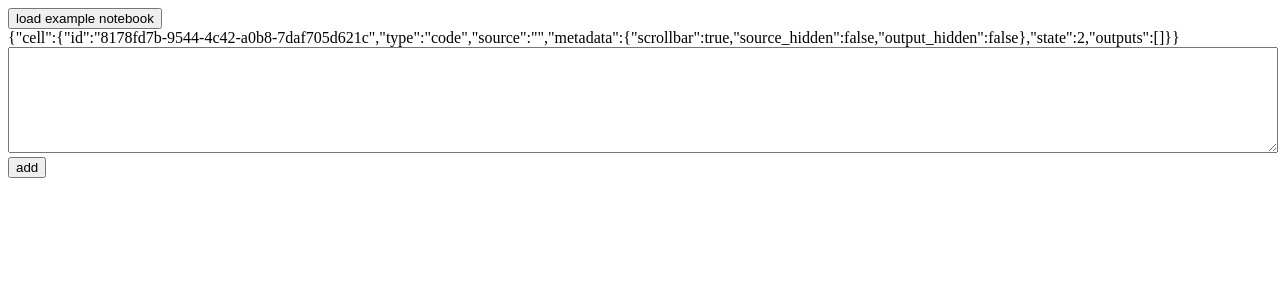
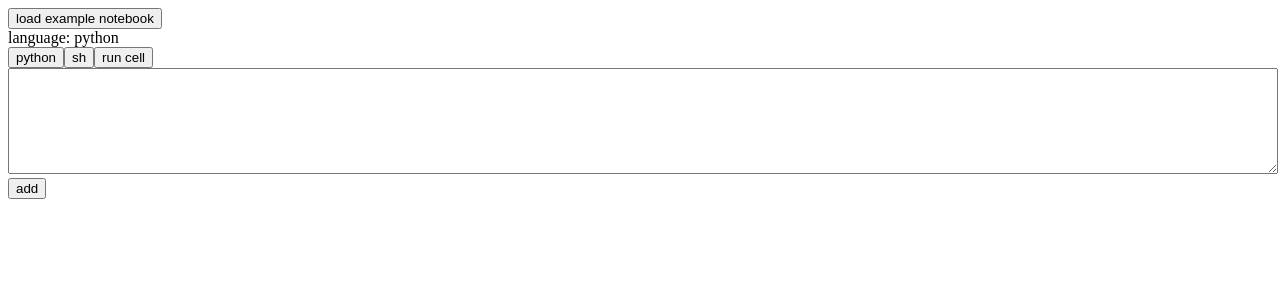
Before and after one commit to tengpeng/UnifiedNotebook, a React (Create React App) app in the folder browser/: page / in a window 1280 px wide. Shown: the top 300 px of the page. Built offline with nearby package versions, Linux system fonts and the light colour scheme.

Commit message:
ready to connect to node

```diff
--- a/browser/src/common.ts
+++ b/browser/src/common.ts
@@ -1,11 +1,12 @@
-import { ICellState, ICell, ICellViewModel, CellType } from './types'
+import { ICellState, ICodeCell, ICellViewModel, CellType } from './types'
 import { v4 as uuid } from 'uuid'
 
-export const createEmptyCell = (id?: string): ICell => {
+export const createEmptyCodeCell = (id?: string): ICodeCell => {
     let emptyCell = {
         id: id ?? uuid(),
         type: CellType.CODE,
         source: '',
+        language: 'python',
         metadata: {
             scrollbar: true,
             source_hidden: false,
@@ -17,15 +18,15 @@ export const createEmptyCell = (id?: string): ICell => {
     return emptyCell;
 }
 
-export const createCellVM = (emptyCell: ICell): ICellViewModel => {
+export const createCellVM = (emptyCell: ICodeCell): ICellViewModel => {
     let emptyCellVM = {
         cell: emptyCell
     }
     return emptyCellVM
 }
 
-export const createEmptyCellVM = (id?: string): ICellViewModel => {
-    let emptyCell = createEmptyCell(id)
+export const createEmptyCodeCellVM = (id?: string): ICellViewModel => {
+    let emptyCell = createEmptyCodeCell(id)
     let emptyCellVM = createCellVM(emptyCell)
     return emptyCellVM
 }
--- a/browser/src/components/Input.tsx
+++ b/browser/src/components/Input.tsx
@@ -4,10 +4,24 @@ import { ICellViewModel } from '../types'
 interface Props {
     cellVM: ICellViewModel
     onInputChange(event: React.ChangeEvent<HTMLTextAreaElement>, cellVM: ICellViewModel): void
+    onChangeCellLenguage(language: string): void
+    onRunCell(): void
     onKeyDown(ev: React.KeyboardEvent): void
 }
 
-export const Input: React.FC<Props> = ({ cellVM, onInputChange, onKeyDown }) => {
+export const Input: React.FC<Props> = ({ cellVM, onInputChange, onKeyDown, onChangeCellLenguage, onRunCell }) => {
+
+    const renderToolbar = () => {
+        return <>
+            <div>
+                <span>language: {cellVM.cell.language}</span>
+            </div>
+            <button onClick={() => { onChangeCellLenguage('python') }}>python</button>
+            <button onClick={() => { onChangeCellLenguage('sh') }}>sh</button>
+            <button onClick={onRunCell}>run cell</button>
+        </>
+    }
+
     const renderInput = () => {
         return <textarea
             style={{ width: '100%', minHeight: "100px" }}
@@ -17,6 +31,7 @@ export const Input: React.FC<Props> = ({ cellVM, onInputChange, onKeyDown }) =>
     }
     return (
         <>
+            {renderToolbar()}
             {renderInput()}
         </>
     )
--- a/browser/src/components/Toolbar.tsx
+++ b/browser/src/components/Toolbar.tsx
@@ -13,6 +13,7 @@ const Toolbar: React.FC<IState> = (props) => {
                     id: '4e698ede-c098-4d84-bbce-516d448c4f97',
                     type: CellType.CODE,
                     source: '1 + 1',
+                    language: 'python',
                     metadata: {
                         scrollbar: false,
                         source_hidden: false,
@@ -25,6 +26,7 @@ const Toolbar: React.FC<IState> = (props) => {
                     id: 'df62fa94-8d63-4c37-8a65-0501c09f4eba',
                     type: CellType.CODE,
                     source: '$python print("hello wolrd")',
+                    language: 'python',
                     metadata: {
                         scrollbar: false,
                         source_hidden: false,
--- a/browser/src/components/cell.tsx
+++ b/browser/src/components/cell.tsx
@@ -18,11 +18,18 @@ const Cell: React.FC<Props> = ({ cellVM, notebookVM }) => {
     }
 
     const renderInput = () => {
-        return <Input cellVM={cellVM} onKeyDown={onKeyDown} onInputChange={onInputChange} />
+        return <Input cellVM={cellVM} onRunCell={onRunCell} onKeyDown={onKeyDown} onInputChange={onInputChange} onChangeCellLenguage={onChangeCellLanguage} />
     }
 
     const onAddCell = () => {
         store.dispatch({ type: 'addCell' })
+    }
+
+    const onChangeCellLanguage = (language: string) => {
+        let newCellVMList = copyCellVMList()
+        let index = findCellVMIndex(cellVM)
+        newCellVMList[index].cell.language = language
+        store.dispatch({ type: 'updateCells', payload: newCellVMList })
     }
 
     const getCellVMList = () => {
@@ -45,8 +52,13 @@ const Cell: React.FC<Props> = ({ cellVM, notebookVM }) => {
         }
     }
 
+    const onRunCell = () => {
+        runCell()
+    }
+
     const runCell = () => {
         // todo
+        console.log("runCell -> sourceCode", cellVM.cell)
     }
 
     const onInputChange = (event: React.ChangeEvent<HTMLTextAreaElement>, cellVM: ICellViewModel) => {
@@ -64,7 +76,6 @@ const Cell: React.FC<Props> = ({ cellVM, notebookVM }) => {
 
     return (
         <>
-            <div>{JSON.stringify(cellVM)}</div>
             {renderInput()}
             <br />
             {shouldRenderOutput() ? renderOutput() : null}
--- a/browser/src/store/reducer.ts
+++ b/browser/src/store/reducer.ts
@@ -1,4 +1,4 @@
-import { createEmptyCellVM } from '../common'
+import { createEmptyCodeCellVM } from '../common'
 import cloneDeep from 'lodash/cloneDeep'
 import { INotebookViewModel } from '../types'
 
@@ -13,7 +13,7 @@ export type IState = {
 const initialState: IState = {
     notebookVM: {
         notebook: {
-            cells: [createEmptyCellVM()]
+            cells: [createEmptyCodeCellVM()]
         }
     }
 }
@@ -21,7 +21,7 @@ const initialState: IState = {
 export const notebookReducer = (state = initialState, action: IAction) => {
     if (action.type === 'addCell') {
         let _ = cloneDeep(state)
-        _.notebookVM.notebook.cells.push(createEmptyCellVM())
+        _.notebookVM.notebook.cells.push(createEmptyCodeCellVM())
         return _
     } else if (action.type === 'updateNotebook') {
         let _ = cloneDeep(state)
--- a/browser/src/types.ts
+++ b/browser/src/types.ts
@@ -29,7 +29,7 @@ export interface INotebook {
  * outputs: cell output list containing mime bundle data object
  * state: cell current state running/finished/error
  */
-export interface ICell {
+export interface ICellBase {
     id: string;
     type: CellType;
     source: string;
@@ -37,6 +37,8 @@ export interface ICell {
     outputs: ICellOutput[];
     state: ICellState;
 }
+
+export type ICell = ICodeCell
 
 // cell state
 export enum ICellState {
@@ -59,7 +61,7 @@ export enum CellType {
 };
 
 // code cell
-export interface ICodeCell extends ICell {
+export interface ICodeCell extends ICellBase {
     language: string;
 }
 
```
